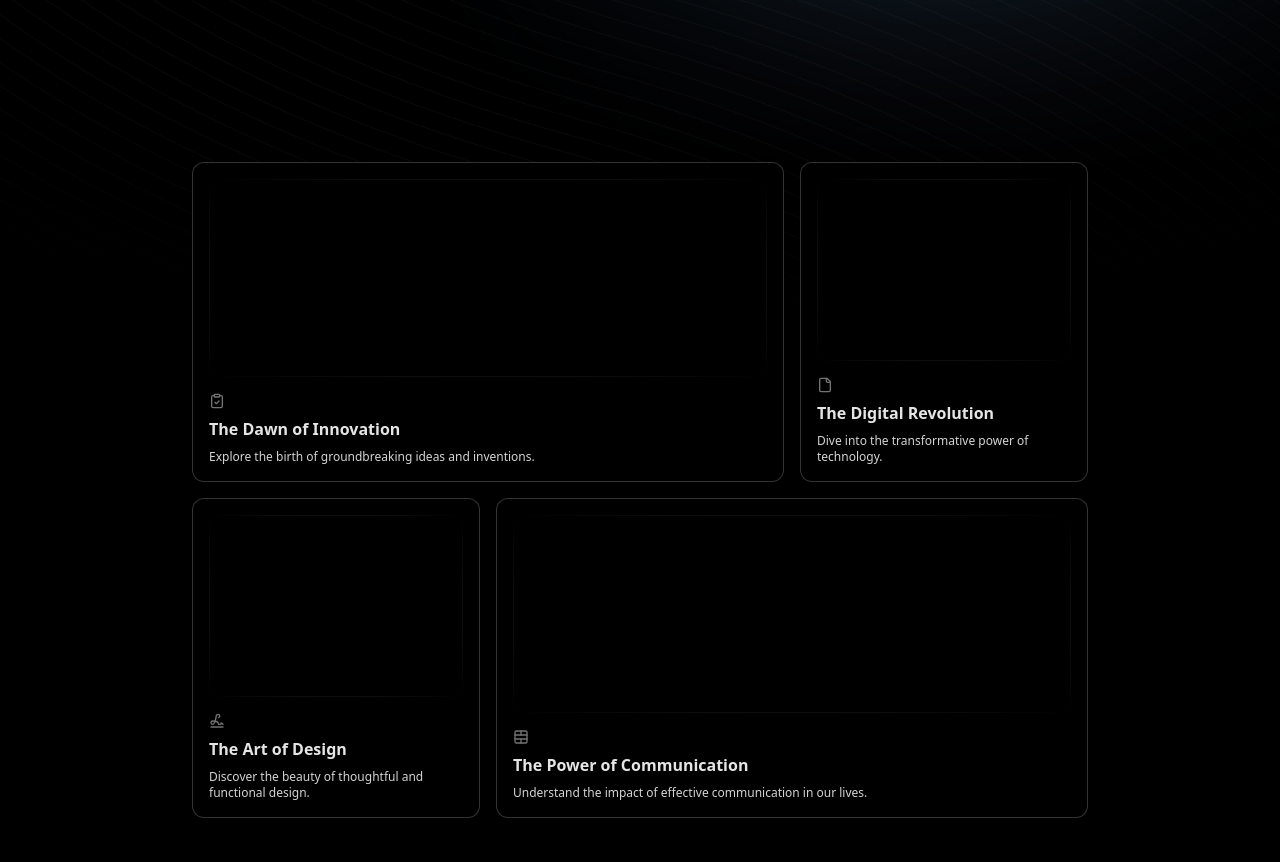
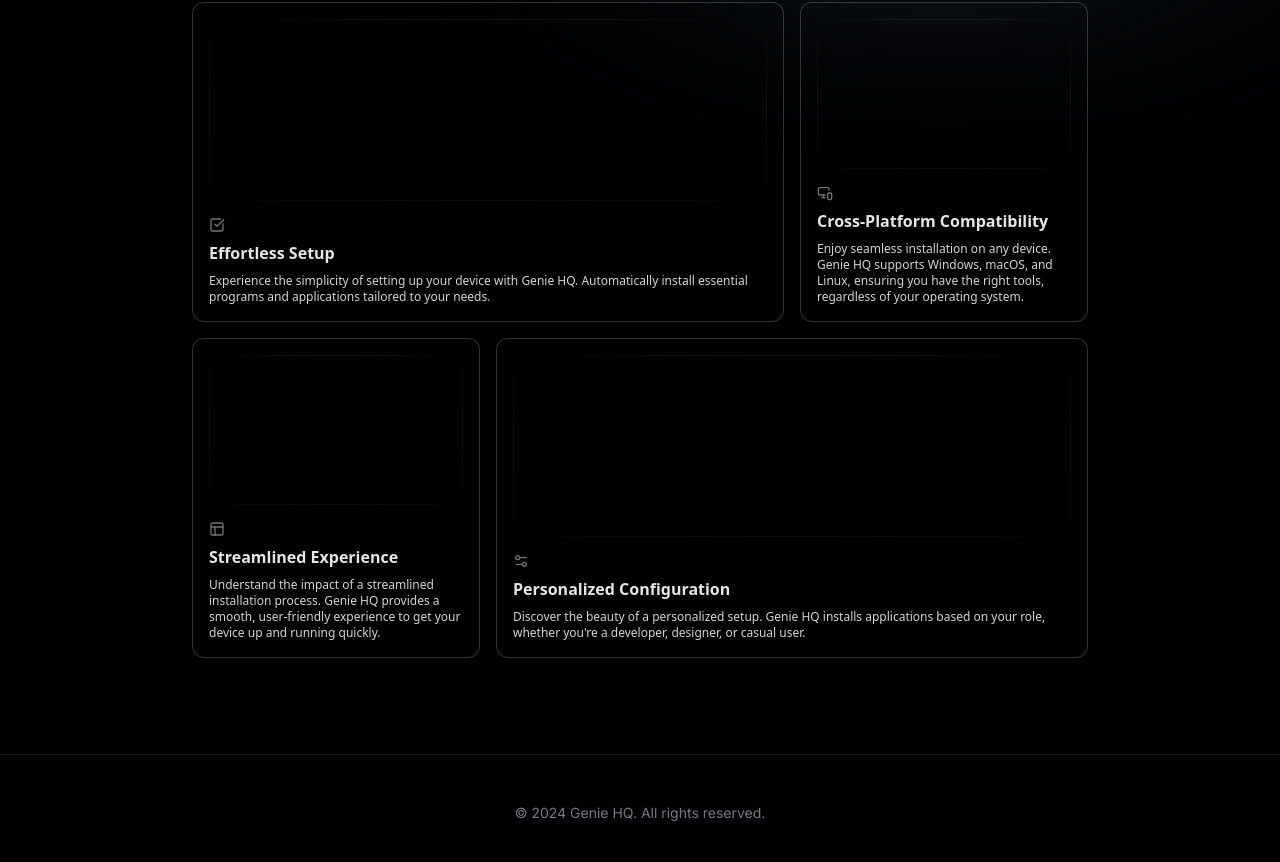
Before and after one commit to IhsenBouallegue/genie-hq, a Next.js app: page / in a window 1280 px wide. Shown: the part 798-1660 px from the top of the page. Built offline with nearby package versions, Linux system fonts and the light colour scheme.

Commit message:
refactor: Update icons in Features component

```diff
--- a/src/components/features.tsx
+++ b/src/components/features.tsx
@@ -1,10 +1,9 @@
 import {
-  ClipboardCheckIcon,
-  FileIcon,
-  SignatureIcon,
-  TableCellsMergeIcon,
+  CheckSquareIcon,
+  LayoutIcon,
+  MonitorSmartphoneIcon,
+  Settings2Icon,
 } from "lucide-react";
-import React from "react";
 import { BentoGrid, BentoGridItem } from "./ui/bento-grid";
 
 export function Features() {
@@ -24,36 +23,39 @@ export function Features() {
   );
 }
 const Skeleton = () => (
-  <div className="flex flex-1 w-full h-full min-h-[6rem] rounded-xl dark:bg-dot-white/[0.2] bg-dot-black/[0.2] [mask-image:radial-gradient(ellipse_at_center,white,transparent)]  border border-transparent dark:border-white/[0.2] bg-neutral-100 dark:bg-black"></div>
+  <div className="flex flex-1 w-full h-full min-h-[6rem] rounded-xl dark:bg-dot-white/[0.2] bg-dot-black/[0.2] [mask-image:radial-gradient(ellipse_at_center,white,transparent)]  border border-transparent dark:border-white/[0.2] bg-neutral-100 dark:bg-black" />
 );
 const items = [
   {
-    title: "The Dawn of Innovation",
-    description: "Explore the birth of groundbreaking ideas and inventions.",
+    title: "Effortless Setup",
+    description:
+      "Experience the simplicity of setting up your device with Genie HQ. Automatically install essential programs and applications tailored to your needs.",
     header: <Skeleton />,
     className: "md:col-span-2",
-    icon: <ClipboardCheckIcon className="h-4 w-4 text-neutral-500" />,
+    icon: <CheckSquareIcon className="h-4 w-4 text-neutral-500" />,
   },
   {
-    title: "The Digital Revolution",
-    description: "Dive into the transformative power of technology.",
+    title: "Cross-Platform Compatibility",
+    description:
+      "Enjoy seamless installation on any device. Genie HQ supports Windows, macOS, and Linux, ensuring you have the right tools, regardless of your operating system.",
     header: <Skeleton />,
     className: "md:col-span-1",
-    icon: <FileIcon className="h-4 w-4 text-neutral-500" />,
+    icon: <MonitorSmartphoneIcon className="h-4 w-4 text-neutral-500" />,
   },
   {
-    title: "The Art of Design",
-    description: "Discover the beauty of thoughtful and functional design.",
+    title: "Streamlined Experience",
+    description:
+      "Understand the impact of a streamlined installation process. Genie HQ provides a smooth, user-friendly experience to get your device up and running quickly.",
     header: <Skeleton />,
     className: "md:col-span-1",
-    icon: <SignatureIcon className="h-4 w-4 text-neutral-500" />,
+    icon: <LayoutIcon className="h-4 w-4 text-neutral-500" />,
   },
   {
-    title: "The Power of Communication",
+    title: "Personalized Configuration",
     description:
-      "Understand the impact of effective communication in our lives.",
+      "Discover the beauty of a personalized setup. Genie HQ installs applications based on your role, whether you're a developer, designer, or casual user.",
     header: <Skeleton />,
     className: "md:col-span-2",
-    icon: <TableCellsMergeIcon className="h-4 w-4 text-neutral-500" />,
+    icon: <Settings2Icon className="h-4 w-4 text-neutral-500" />,
   },
 ];
--- a/src/components/hero.tsx
+++ b/src/components/hero.tsx
@@ -14,9 +14,7 @@ import { BackgroundBeams } from "./ui/background-beams";
 
 export default function Hero() {
   return (
-    <section className="w-full h-screen py-12 md:py-24 lg:py-32 realtive antialiased">
-      <BackgroundBeams className="-z-10" />
-
+    <section className="h-[40rem] w-full rounded-md relative flex flex-col items-center justify-center antialiased">
       <div className="container px-4 md:px-6 flex flex-col md:flex-row items-center justify-between gap-8">
         <div className="space-y-8 max-w-xl">
           <div className="flex items-center justify-center gap-2 bg-primary/20 px-4 py-2 rounded-full text-primary font-medium text-sm backdrop-blur-sm">
@@ -80,6 +78,7 @@ export default function Hero() {
           </NeonGradientCard>
         </div>
       </div>
+      <BackgroundBeams />
     </section>
   );
 }
--- a/src/components/ui/background-beams.tsx
+++ b/src/components/ui/background-beams.tsx
@@ -60,7 +60,7 @@ export const BackgroundBeams = React.memo(
     return (
       <div
         className={cn(
-          "absolute  h-full w-full inset-0  [mask-size:40px] [mask-repeat:no-repeat] flex items-center justify-center",
+          "absolute h-full w-full inset-0 [mask-size:40px] [mask-repeat:no-repeat] flex items-center justify-center",
           className,
         )}
       >
```
